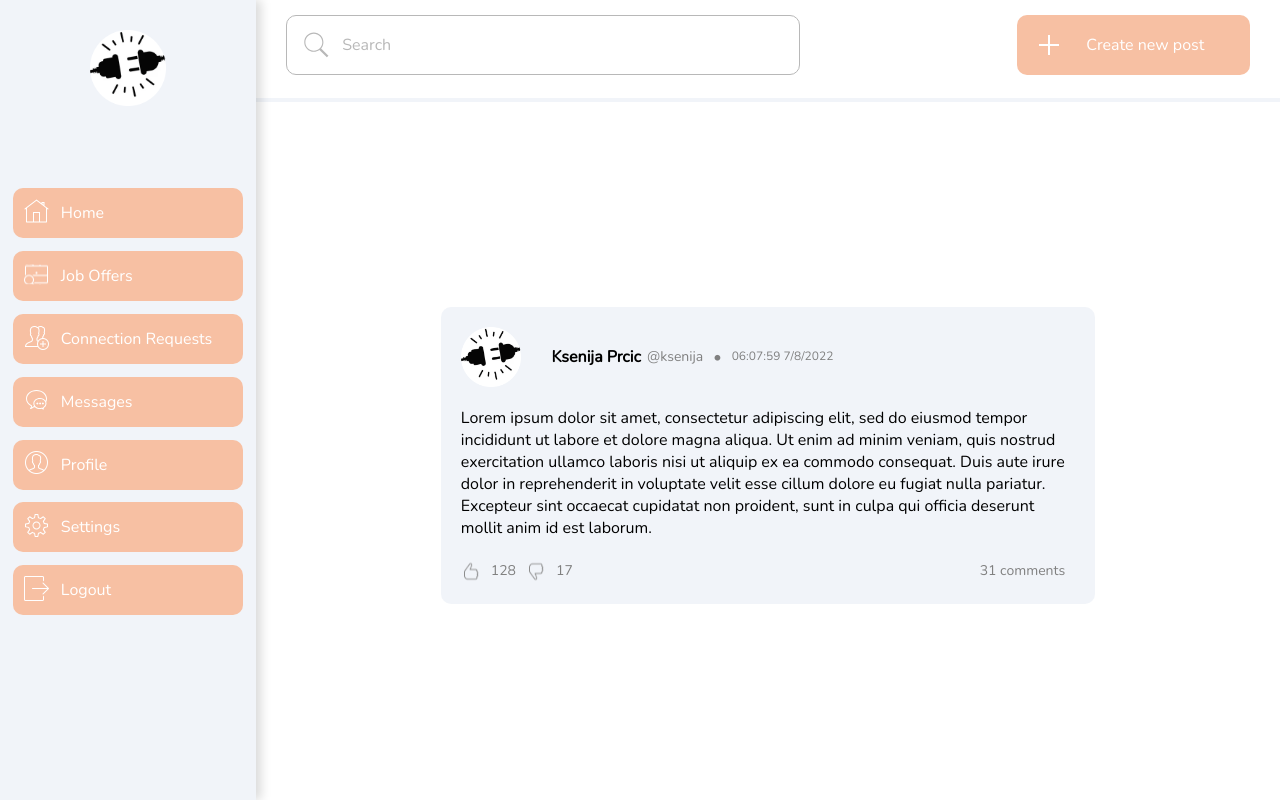
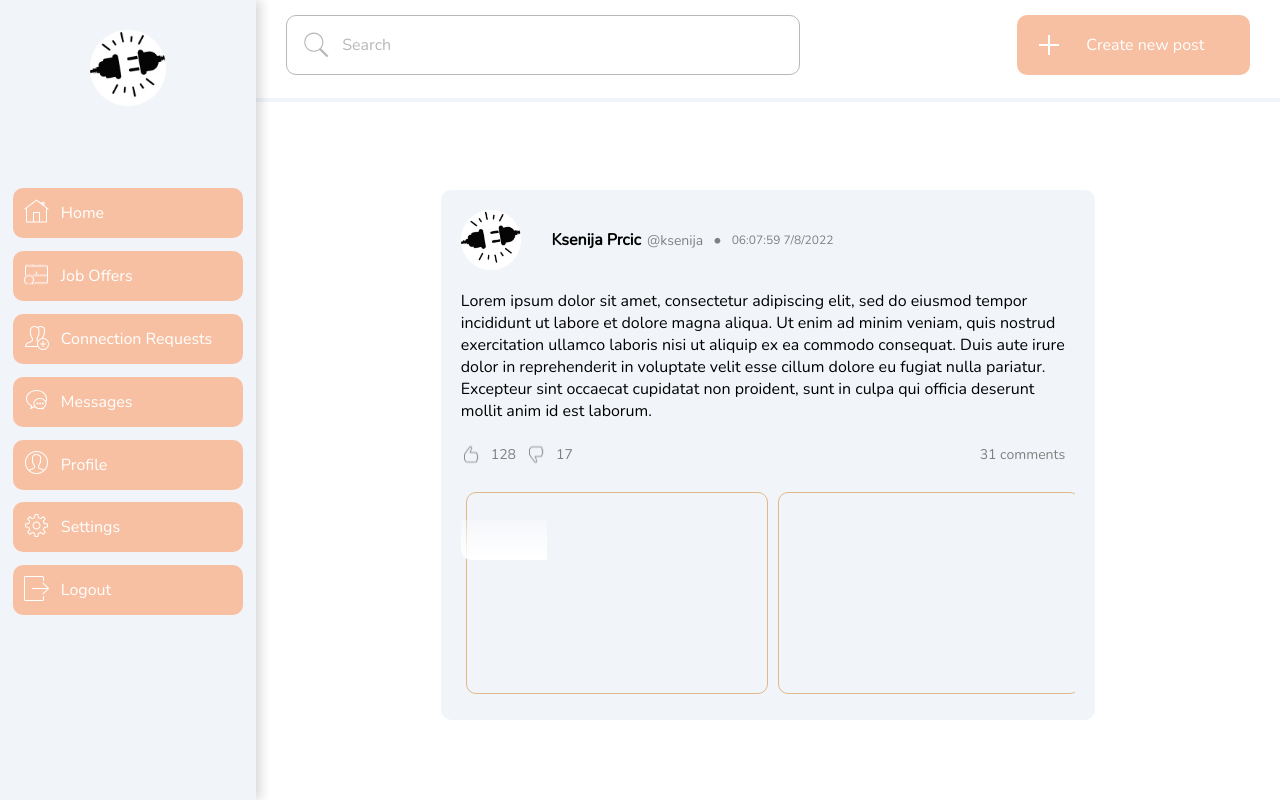
Before and after one commit to Vegari-1/DislinktFront, a React (Create React App) app in the folder dislinkt-fe/: page /home in a window 1280 px wide. Built offline with nearby package versions, Linux system fonts and the light colour scheme.

Commit message:
feat: start design post pictures

```diff
--- a/dislinkt-fe/src/components/molecules/Post/Post.module.css
+++ b/dislinkt-fe/src/components/molecules/Post/Post.module.css
@@ -69,3 +69,36 @@
   color: grey;
   cursor: pointer;
 }
+
+.pictures-wrapper {
+  overflow: scroll;
+}
+
+.pictures-wrapper::-webkit-scrollbar {
+  background: transparent;
+  height: 10px;
+  width: 0px;
+}
+
+.pictures {
+  display: inline-flex;
+  margin-top: 20px;
+}
+
+.picture {
+  height: 200px;
+  width: 300px;
+  margin: 5px;
+  border: 1px solid burlywood;
+  border-radius: var(--BORDER-RADIUS);
+}
+
+.blur {
+  position: absolute;
+  width: 86px;
+  height: 40px;
+  top: 65%;
+
+  background: linear-gradient(180deg, rgba(255, 255, 255, 0.3) 0%, #fff 100%);
+  border-radius: 0px 0px 0px 10px;
+}
--- a/dislinkt-fe/src/components/molecules/Post/Post.tsx
+++ b/dislinkt-fe/src/components/molecules/Post/Post.tsx
@@ -35,6 +35,15 @@ const Post: React.FC = () => {
           <span className={classes["text"]}>31 comments</span>
         </div>
       </div>
+
+      <div className={classes["pictures-wrapper"]}>
+        <div className={classes["pictures"]}>
+          <div className={classes["picture"]}></div>
+          <div className={classes["picture"]}></div>
+          <div className={classes["picture"]}></div>
+        </div>
+      </div>
+      <div className={classes["blur"]} />
     </div>
   );
 };
```
